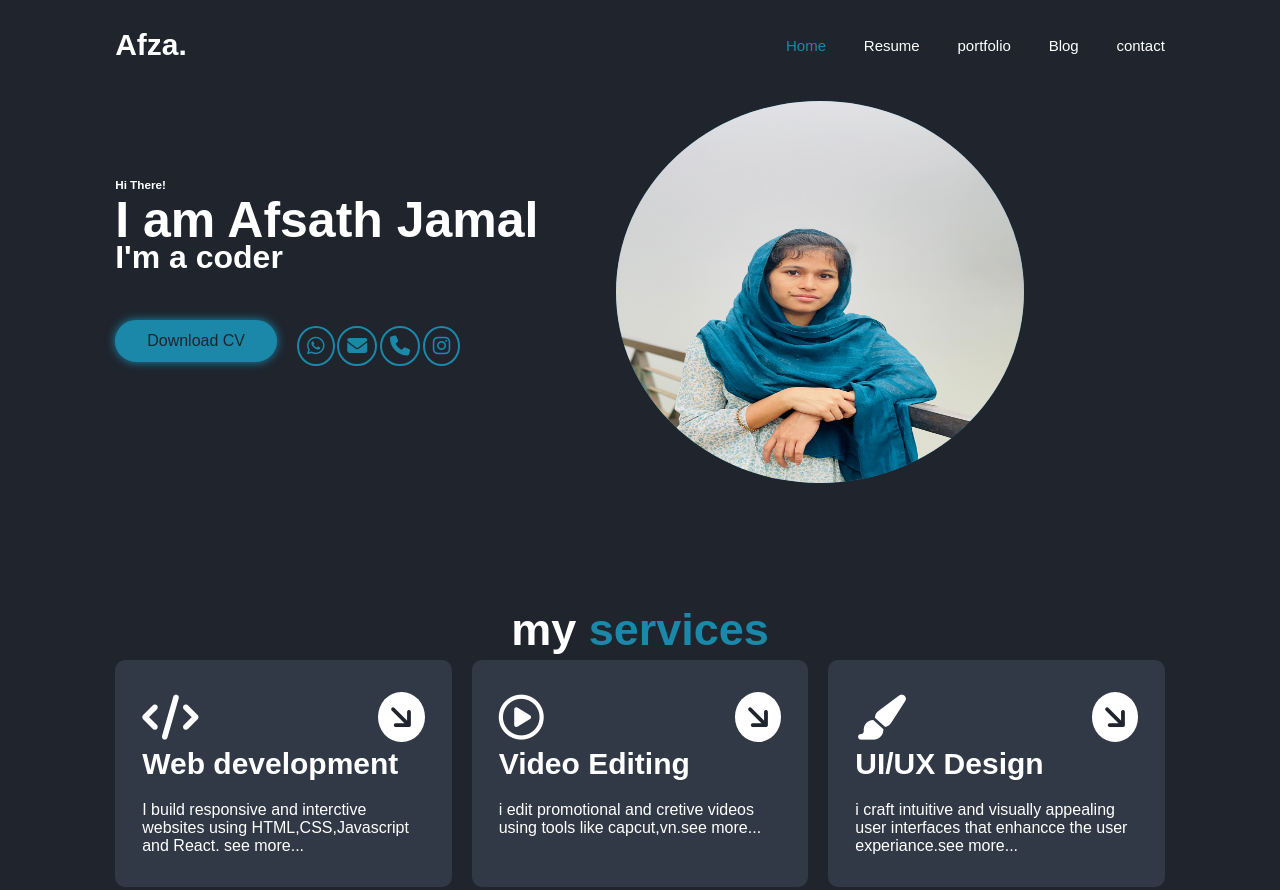
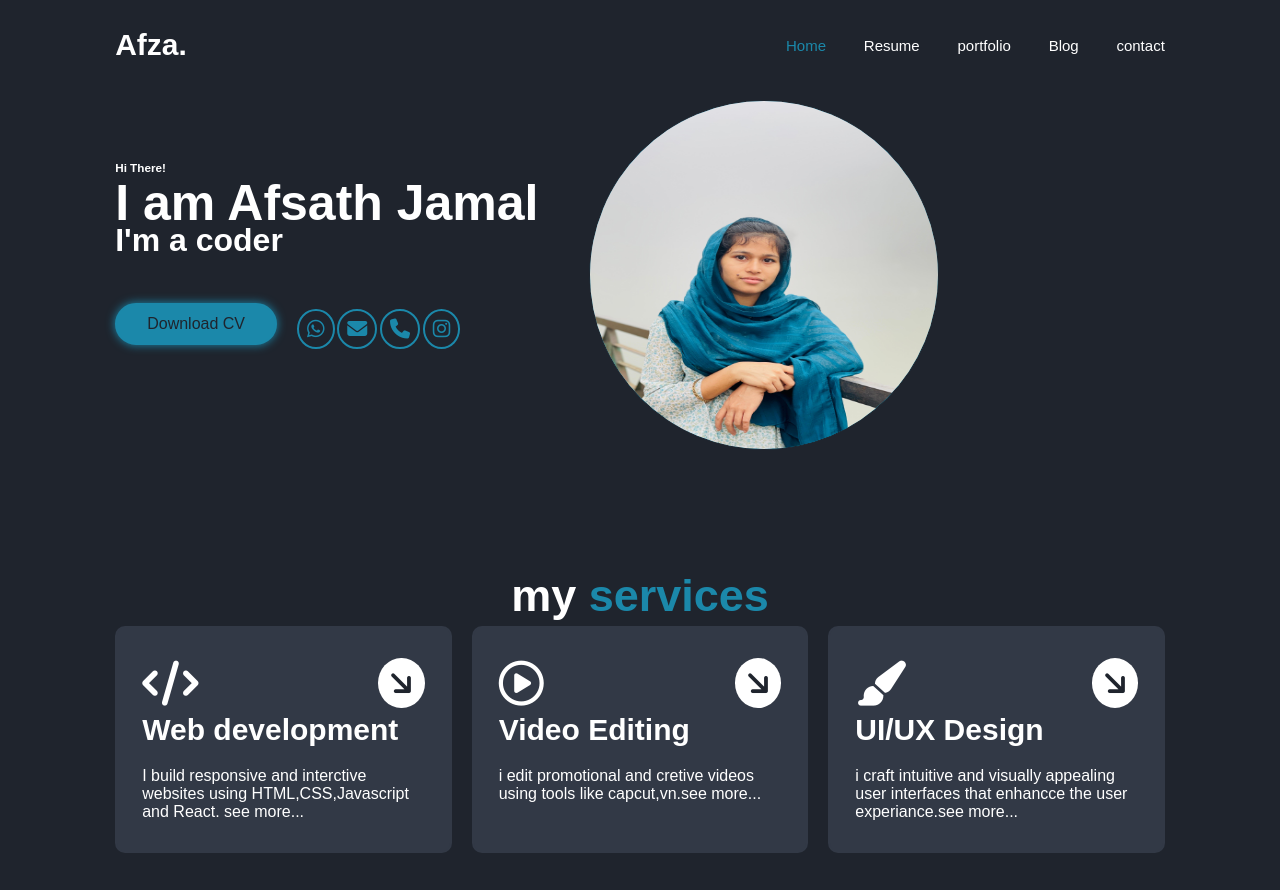
Before and after one commit to afsathjamal01-svg/my-portfolio, a plain HTML site: page index.html in a window 1280 px wide. Shown: the top 890 px of the page. Drawn offline with Linux system fonts and the light colour scheme.

Commit message:
Update style.css

```diff
--- a/style.css
+++ b/style.css
@@ -87,7 +87,7 @@ section .content{
 
 
 .right-content{
-    position:absolute ;
+    position:relative ;
 
 
 }
@@ -152,7 +152,7 @@ section .content{
 .left-content{
     display: flex;
     flex-direction: row;
-    margin-left: 500px;
+    margin-left: 0;
 }
 
 
@@ -170,8 +170,8 @@ section .content{
 
 
 .left-content .img-item img{
-    width: 32vw;
-    height: 30vw;
+     width: min(32vw, 35rem);
+    height: min(32vw, 35rem);
     border-radius: 50%;
     border: .01rem solid var(--bg-color);
     background: var(--main-color);
@@ -446,7 +446,7 @@ section .content{
     height: 26rem;
     resize: none;
 }
-.contact-box .field-box input:focus
+.contact-box .field-box input:focus,
 .contact-box .field-box textarea:focus{
     border-color: var(--main-color);
 
```
